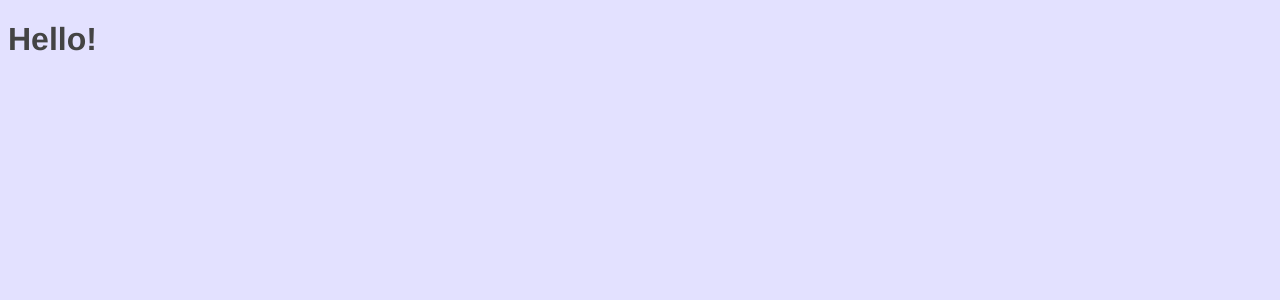
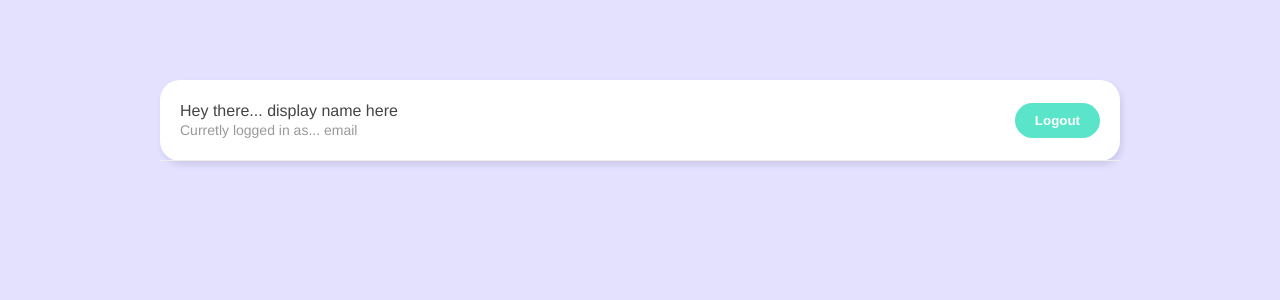
Before and after one commit to Aztim/v-live-chat, a Vue app: page /chatroom in a window 1280 px wide. Shown: the top 300 px of the page. Built offline with nearby package versions, Linux system fonts and the light colour scheme.

Commit message:
created Navbar-component

```diff
--- /dev/null
+++ b/src/components/Navbar.vue
@@ -0,0 +1,45 @@
+<template>
+  <nav>
+    <div>
+      <p>Hey there... display name here</p>
+      <p class="email">Curretly logged in as... email</p>
+    </div>
+    <button @click="handleClick">Logout</button>
+  </nav>
+</template>
+
+<script>
+import useLogout from '../composables/useLogout'
+export default {
+  setup() {
+    const {logout, error } = useLogout()
+
+    const handleClick = async () => {
+      await logout()
+      if (!error.value) {
+        console.log('user logged out')
+      }
+    }
+    return { handleClick }
+  }
+}
+</script>
+
+<style>
+  nav {
+    padding: 20px;
+    border-bottom: 1px solid #eee;
+    display: flex;
+    justify-content: space-between;
+    align-items: center;
+  }
+  nav p{
+    margin: 2px auto;
+    font-size: 16px;
+    color: #444;
+  }
+  nav p.email {
+    font-size: 14px;
+    color: #999;
+  }
+</style>
--- /dev/null
+++ b/src/composables/useLogout.js
@@ -0,0 +1,19 @@
+import { ref } from "vue"
+import { projectAuth } from '../firebase/config'
+
+const error = ref(null)
+
+const logout = async () => {
+  error.value = null
+  try {
+    await projectAuth.signOut()
+  } catch(err) {
+    console.log(err)
+    error.value = err.message
+  }
+}
+
+const useLogout = () => {
+  return { logout, error }
+}
+export default useLogout
--- a/src/views/ChatRoom.vue
+++ b/src/views/ChatRoom.vue
@@ -1,10 +1,13 @@
 <template>
-  <div><h1>Hello!</h1></div>
+  <div class="container">
+    <Navbar />
+  </div>
 </template>
 
 <script>
+import Navbar from '../components/Navbar'
 export default {
-
+  components: { Navbar }
 }
 </script>
 
```
